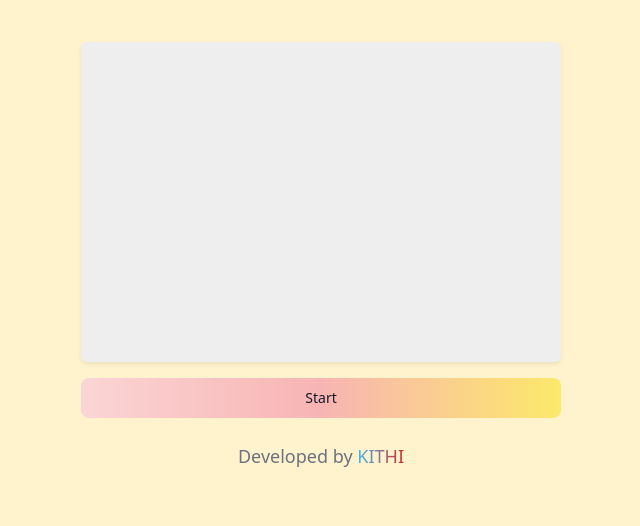
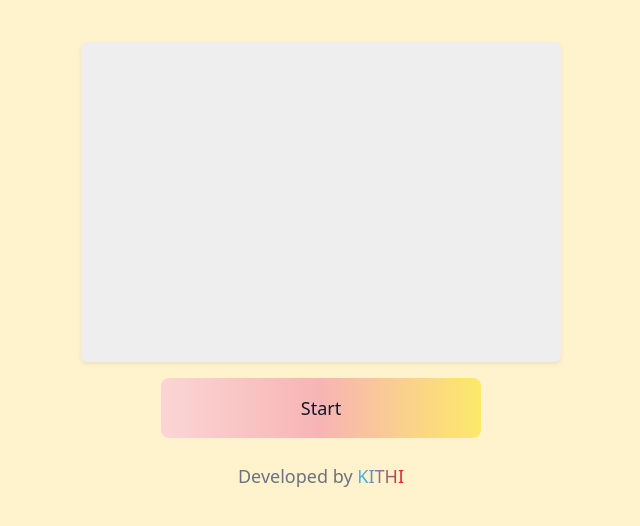
Before and after one commit to Arokiya-kithiyon/Ball-Game, a plain HTML site: page index.html in a window 1280 px wide. Shown: the part 126-652 px from the top of the page, without its empty margins (319-959 px from the left). Drawn offline with nearby package versions, Linux system fonts and the light colour scheme.

Commit message:
btn aligned

```diff
--- a/index.html
+++ b/index.html
@@ -38,7 +38,7 @@
 
       <div class="text-center w-full">
         <button
-          class="text-gray-900 bg-gradient-to-r w-full max-w-[480px] from-red-200 via-red-300 to-yellow-200 hover:bg-gradient-to-bl focus:ring-4 focus:outline-none focus:ring-red-100 font-medium rounded-lg text-sm px-5 py-2.5 text-center mt-3 w-40"
+          class="text-gray-900 bg-gradient-to-r from-red-200 via-red-300 to-yellow-200 hover:bg-gradient-to-bl focus:ring-4 focus:outline-none focus:ring-red-100 font-medium rounded-lg text-lg sm:text-base px-6 py-3 text-center mt-3 w-full max-w-xs sm:w-40"
           id="runButton"
         >
           Start
```
